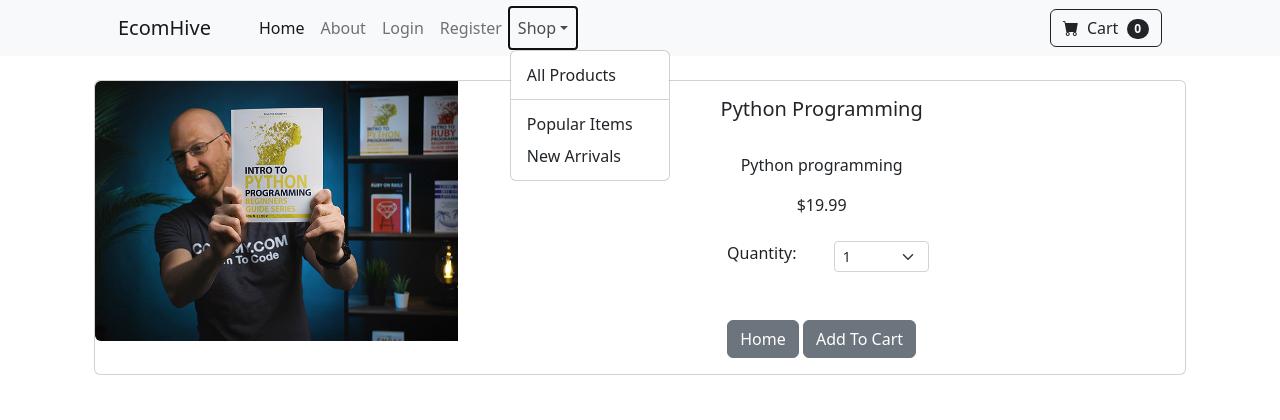
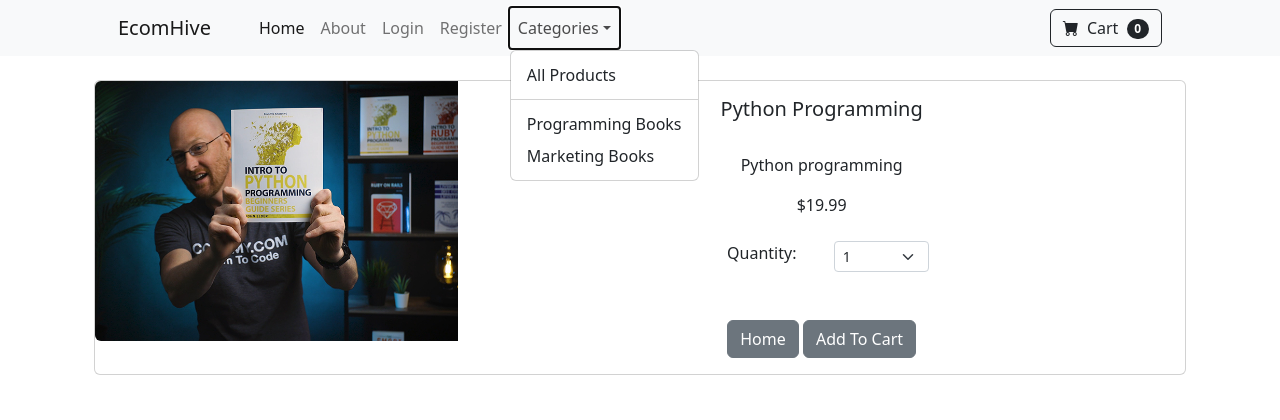
Before and after one commit to ritikbhatt20/EcomHive, a Django app: page /product/4 in a window 1280 px wide, after a click on "Categories". Shown: the top 420 px of the page. Run offline with Django 4.2, Linux system fonts and the light colour scheme; data comes from the database, SQL or seed files in the repository; some libraries are stand-ins or nearby versions.

Commit message:
⛏️Added categories in the application

```diff
--- a/store/templates/home.html
+++ b/store/templates/category.html
@@ -1,11 +1,12 @@
 {% extends "base.html" %}
+
  {% block content %}
         <!-- Header-->
         <header class="bg-dark py-5">
             <div class="container px-4 px-lg-5 my-5">
                 <div class="text-center text-white">
-                    <h1 class="display-4 fw-bolder">Shop in style</h1>
-                    <p class="lead fw-normal text-white-50 mb-0">With this shop hompeage template</p>
+                    <h1 class="display-4 fw-bolder">{{ category.name }}</h1>
+                    <p class="lead fw-normal text-white-50 mb-0">Category Page</p>
                 </div>
             </div>
         </header>
--- a/store/templates/navbar.html
+++ b/store/templates/navbar.html
@@ -19,12 +19,12 @@
                 {% endif %}
 
                 <li class="nav-item dropdown">
-                    <a class="nav-link dropdown-toggle" id="navbarDropdown" href="#" role="button" data-bs-toggle="dropdown" aria-expanded="false">Shop</a>
+                    <a class="nav-link dropdown-toggle" id="navbarDropdown" href="#" role="button" data-bs-toggle="dropdown" aria-expanded="false">Categories</a>
                     <ul class="dropdown-menu" aria-labelledby="navbarDropdown">
-                        <li><a class="dropdown-item" href="#!">All Products</a></li>
+                        <li><a class="dropdown-item" href="{% url "home" %}">All Products</a></li>
                         <li><hr class="dropdown-divider" /></li>
-                        <li><a class="dropdown-item" href="#!">Popular Items</a></li>
-                        <li><a class="dropdown-item" href="#!">New Arrivals</a></li>
+                        <li><a class="dropdown-item" href="{% url "category" "Programming-Books" %}">Programming Books</a></li>
+                        <li><a class="dropdown-item" href="{% url "category" "Marketing-Books" %}">Marketing Books</a></li>
                     </ul>
                 </li>
             </ul>
--- a/store/urls.py
+++ b/store/urls.py
@@ -3,9 +3,10 @@ from . import views
 
 urlpatterns = [
     path('', views.home, name='home'),
-    path('about/', views.about, name='about'), \
+    path('about/', views.about, name='about'),
     path('login/', views.login_user, name='login'),
     path('logout/', views.logout_user, name='logout'),
     path('register/', views.register_user, name='register'),
     path('product/<int:pk>', views.product, name='product'),
+    path('category/<str:foo>', views.category, name='category'),
 ]
--- a/store/views.py
+++ b/store/views.py
@@ -1,5 +1,5 @@
 from django.shortcuts import render, redirect
-from .models import Product
+from .models import Product, Category
 from django.contrib.auth import authenticate, login, logout
 from django.contrib import messages
 from django.contrib.auth.models import User
@@ -59,3 +59,15 @@ def register_user(request):
 def product(request, pk):
     product = Product.objects.get(id=pk)
     return render(request, 'product.html', {'product': product})
+
+def category(request, foo):
+    # Replace hyphens with spaces
+    foo = foo.replace('-', ' ')
+    # Grab the category from the url
+    try:
+        category = Category.objects.get(name=foo)
+        products = Product.objects.filter(category=category)
+        return render(request, 'category.html', {'products': products, 'category': category})
+    except:
+        messages.success(request, "This Category doesn't Exist...")
+        return redirect('home')
```
